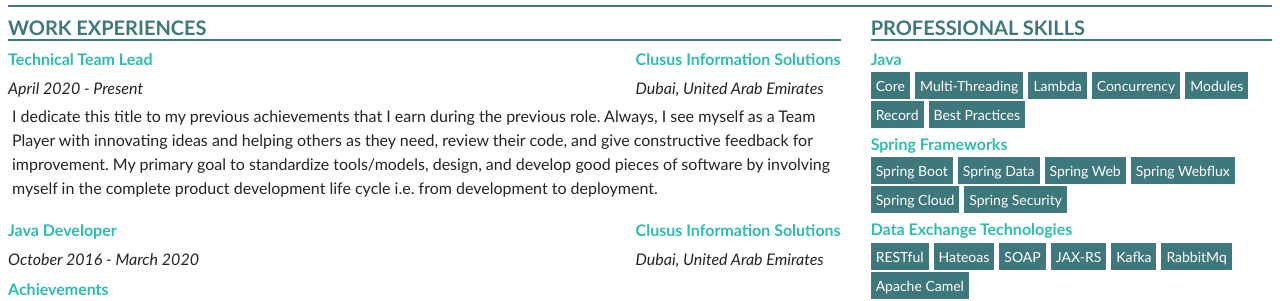
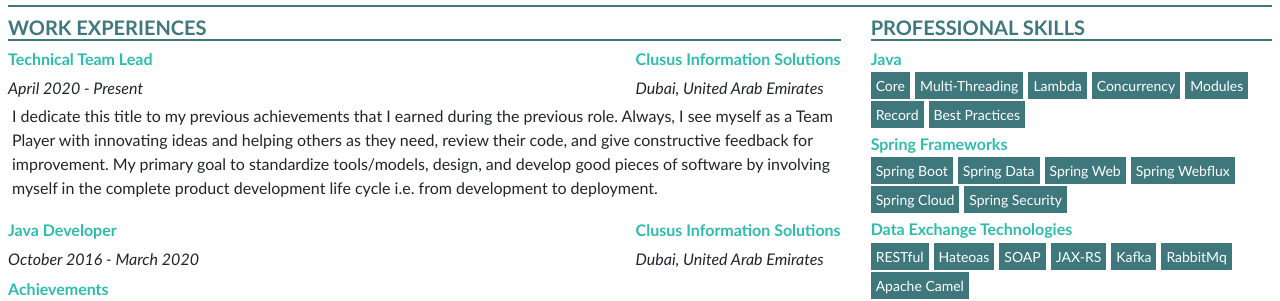
Before and after one commit to BhuwanUpadhyay/cv, a Jekyll site: the page built from index.markdown, in a window 1280 px wide. Shown: the part 268-569 px from the top of the page. Built offline with Jekyll 4.4.1, drawn with Linux system fonts in a browser that asks for light colours; nearby versions of some CDN libraries.

```diff
--- a/_data/cv.yml
+++ b/_data/cv.yml
@@ -147,7 +147,7 @@
     location: Dubai, United Arab Emirates
     years: April 2020 - Present
     description: >
-      I dedicate this title to my previous achievements that I earn during the previous role. Always, I see myself as a Team Player with innovating ideas and helping others as they need, review their code, and give constructive feedback for improvement. My primary goal to standardize tools/models, design, and develop good pieces of software by involving myself in the complete product development life cycle i.e. from development to deployment.
+      I dedicate this title to my previous achievements that I earned during the previous role. Always, I see myself as a Team Player with innovating ideas and helping others as they need, review their code, and give constructive feedback for improvement. My primary goal to standardize tools/models, design, and develop good pieces of software by involving myself in the complete product development life cycle i.e. from development to deployment.
   - title: Java Developer
     company: Clusus Information Solutions
     location: Dubai, United Arab Emirates
```
Also changed, not shown: Gemfile.lock.
